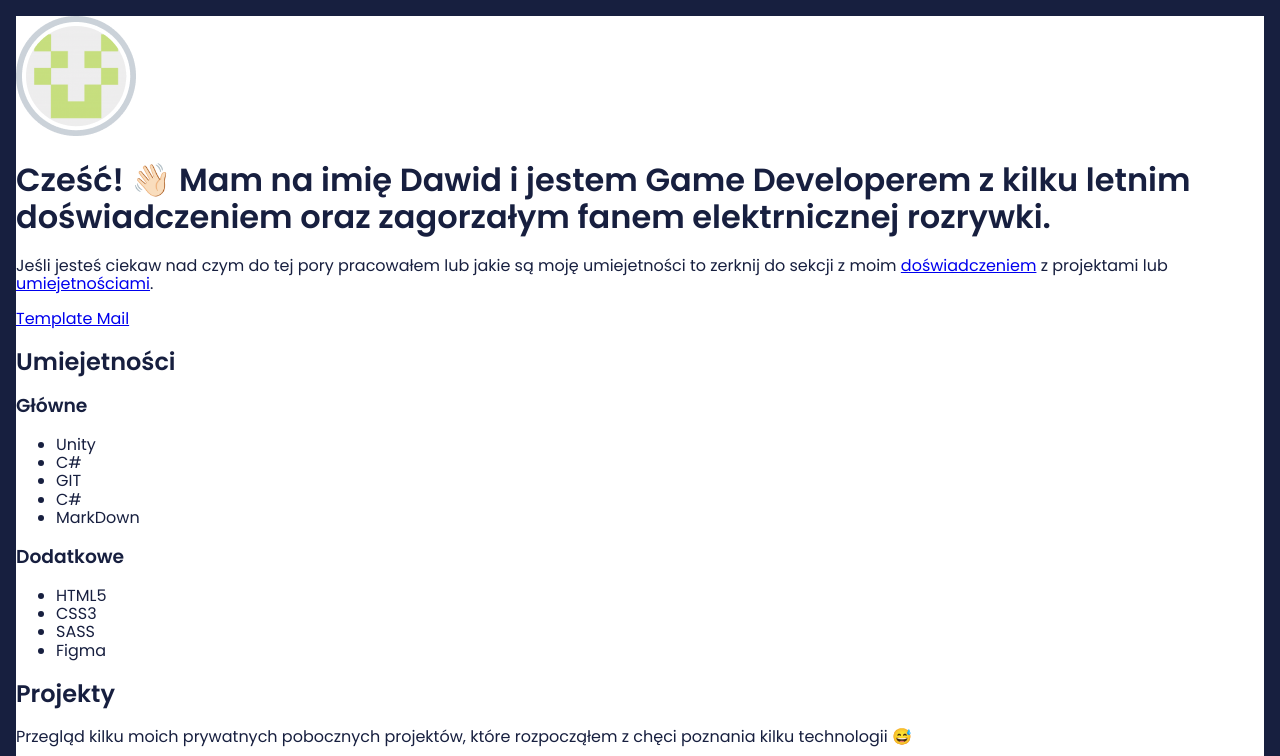
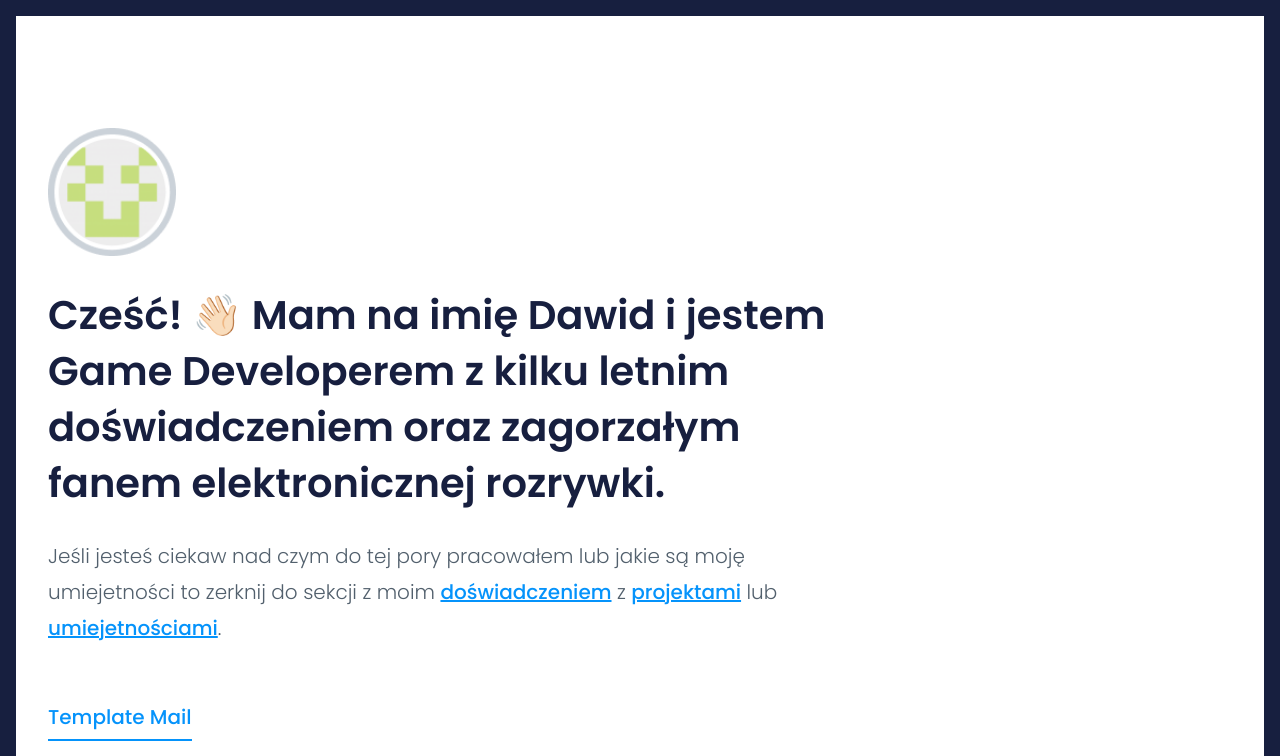
Before and after one commit to Dawid93/SimplePortfolioLayout, a plain HTML site: page src/content/index.html in a window 1280 px wide. Shown: the top 756 px of the page. Drawn offline with nearby package versions, Linux system fonts and the light colour scheme; files that its build step writes are made by us from their sources; files whose address does not match are found by name.

Commit message:
Add style for section about

```diff
--- a/src/content/index.html
+++ b/src/content/index.html
@@ -19,12 +19,12 @@
     <link rel="stylesheet" href="css/main.css" />
   </head>
   <body>
-    <main>
+    <main class="main-container">
       <!-- Section about -->
       <section class="about">
         <img src="assets/img/avatar.png" class="about__image" alt="Moje zdjęcie" />
-        <h1 class="about__title">Cześć! 👋🏻 Mam na imię Dawid i jestem Game Developerem z kilku letnim doświadczeniem oraz zagorzałym fanem elektrnicznej rozrywki. </h1>
-        <p class="about__description">Jeśli jesteś ciekaw nad czym do tej pory pracowałem lub jakie są moję umiejetności to zerknij do sekcji z moim <a class="about__link" href="#experience">doświadczeniem</a> z <a class="about__link" haref="#projects">projektami</a> lub <a class="about__link" href="#my-skills">umiejetnościami</a>.</p>
+        <h1 class="about__title">Cześć! 👋🏻 Mam na imię Dawid i jestem Game Developerem z kilku letnim doświadczeniem oraz zagorzałym fanem elektronicznej rozrywki. </h1>
+        <p class="about__description">Jeśli jesteś ciekaw nad czym do tej pory pracowałem lub jakie są moję umiejetności to zerknij do sekcji z moim <a class="about__link" href="#my-experience">doświadczeniem</a> z <a class="about__link" href="#my-projects">projektami</a> lub <a class="about__link" href="#my-skills">umiejetnościami</a>.</p>
 
         <a class="about__mail" href="mailto:template@mail.com">Template Mail</a>
       </section>
@@ -113,7 +113,8 @@
         </ul>
       </section>
 
-      <footer class="contact">
+      <footer class="footer">
+        <section class="contact">
         <h2 class="contact__title">Kontakt</h2>
         <p class="contact__description">Jestem otwarty na nowe propozycje współpracy.</p>
         <ul class="social">
@@ -123,6 +124,11 @@
         </ul>
 
         <a class="contact__mail" href="mailto:template@mail.com">Template Mail</a>
+        </section>
+
+        <p class="footer__desription">
+          Created by Dave.
+        </p>
       </footer>
 
     </main>
--- a/src/scss/_variables.scss
+++ b/src/scss/_variables.scss
@@ -2,3 +2,6 @@ $violet: #000;
 $yellow: #F9C802;
 $white: #ffffff;
 $bigStone: #171F3F;
+$shuttleGray: #52606D;
+$azureRadiance: #0593FB;
+$royalPurple: #653CAD;
--- a/src/scss/main.scss
+++ b/src/scss/main.scss
@@ -1,10 +1,11 @@
 @import "_normalize";
 @import "_variables";
 @import url('https://fonts.googleapis.com/css2?family=Poppins:wght@300;400;500;600&display=swap');
-
+@import "modules/about.scss";
 
 html {
   box-sizing: border-box;
+  font-size: 16px;
 }
 
 *, *:before, *:after {
@@ -17,3 +18,8 @@ body {
   font-family: 'Poppins', sans-serif;
   border: 16px solid $bigStone;
 }
+
+.main-container {
+  max-width: 1184px;
+  margin: auto;
+}
--- /dev/null
+++ b/src/scss/modules/about.scss
@@ -0,0 +1,56 @@
+.about {
+    padding: 112px 0 200px;
+    color: $bigStone;
+    margin-bottom: 200px;
+
+    &__image {
+        width: 128px;
+        height: 128px;
+    }
+
+    &__title {
+        max-width: 780px;
+        font-family: Poppins;
+        font-style: normal;
+        font-weight: 600;
+        font-size: 2.5rem;
+        line-height: 3.5rem;
+        margin-bottom: 32px 0 16px 0;
+    }
+
+    &__description {
+        width: 780px;
+        font-family: Poppins;
+        font-style: normal;
+        font-weight: 300;
+        font-size: 1.25rem;
+        line-height: 2.25rem;
+        color: $shuttleGray;
+        margin-bottom: 60px;
+    }
+
+    &__link {
+        color: $azureRadiance;
+        font-family: Poppins;
+        font-style: normal;
+        font-weight: 500;
+        font-size: 1.25rem;
+        line-height: 2.25rem;
+    }
+
+    &__link:hover{
+        color: $royalPurple;
+        transition: ease-in;
+    }
+
+    &__mail {
+        color: $azureRadiance;
+        text-decoration: none;
+        font-family: Poppins;
+        font-style: normal;
+        font-weight: 500;
+        font-size: 1.25rem;
+        padding-bottom: 8px;
+        border-bottom: solid 2px $azureRadiance;
+    }
+}
```
